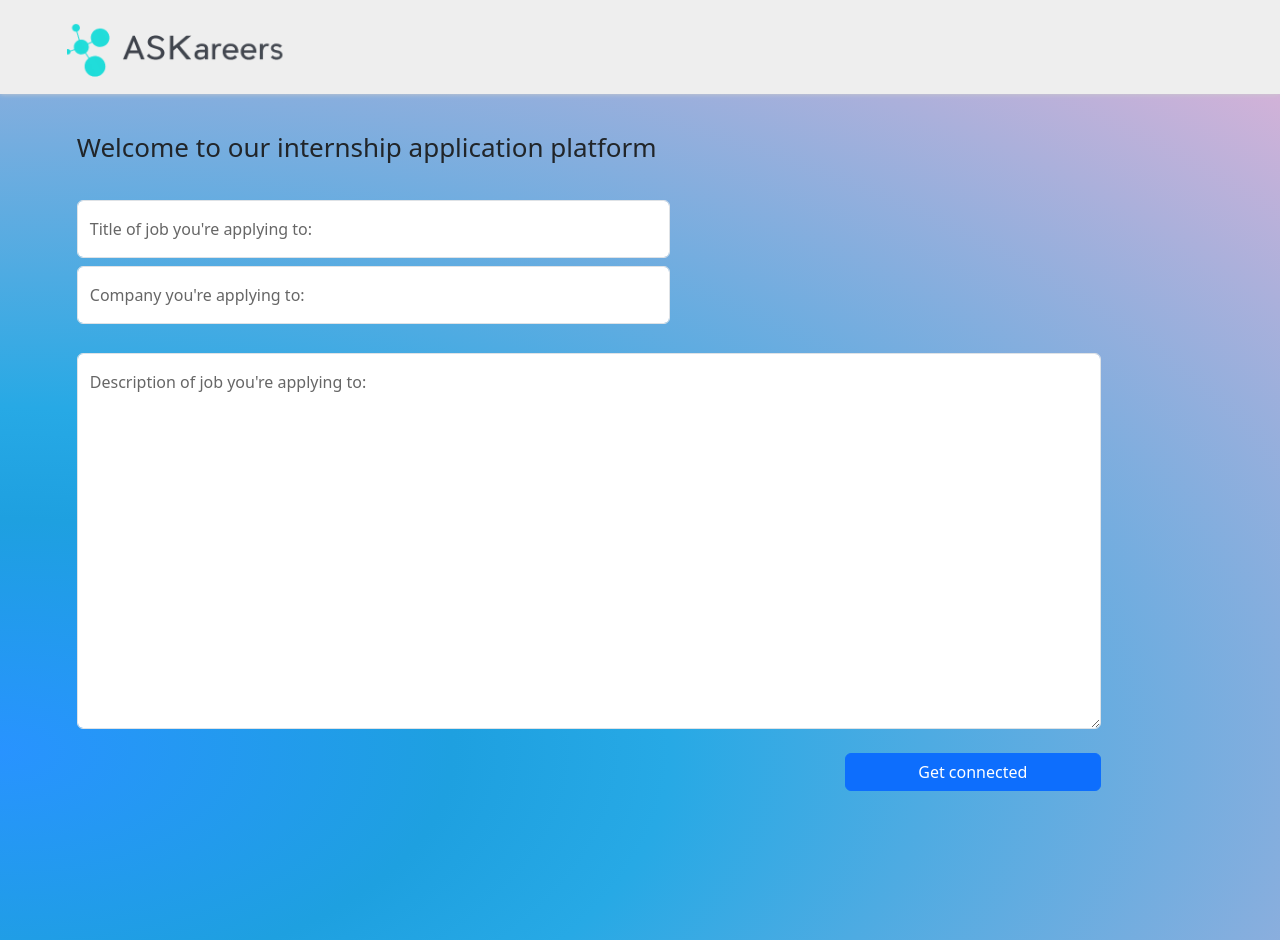
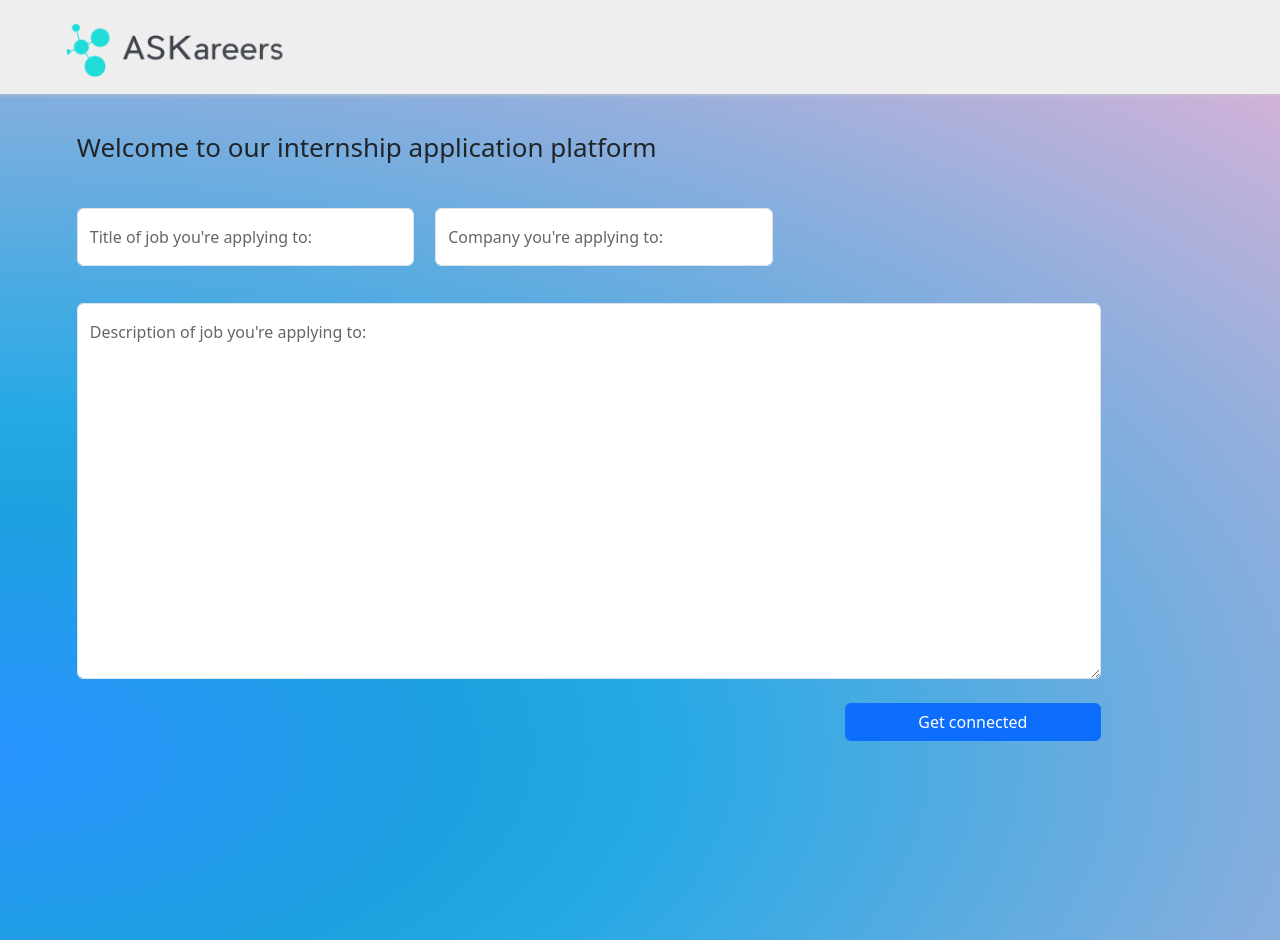
Before and after one commit to hw1621/AskCareer, a Flask app: template src/templates/searchpage.html in a window 1280 px wide. Run offline with Flask 3, Linux system fonts and the light colour scheme; the template is opened without the code that fills it, so the values that code supplies are empty; some libraries are stand-ins or nearby versions.

Commit message:
Added min-widths to standardize design

```diff
--- a/src/app.py
+++ b/src/app.py
@@ -186,9 +186,9 @@ def setting():
         return render_template("settings.html", settings=settings)
 
 
-# @app.route('/test')
-# def test_page():
-#     return render_template("profile.html")
+@app.route('/test')
+def test_page():
+    return render_template("searchpage.html")
 
 
 if __name__ == '__main__':
--- a/src/static/css/searchpage.css
+++ b/src/static/css/searchpage.css
@@ -12,7 +12,12 @@ form {
 }
 
 #job-title-row {
-    width: 60%;
+    max-width: 70%;
+}
+
+#job-title-row input {
+    margin-top: 0.5em;
+    margin-bottom: 0.5em;
 }
 
 #job-description {
@@ -32,6 +37,7 @@ form {
 
 #form-submit {
     width: 25%;
+    min-width: 15ch;
 }
 
 .col-md {
--- a/src/static/js/navbar.js
+++ b/src/static/js/navbar.js
@@ -60,20 +60,21 @@ function loadChatOverview(data) {
         }
         let htmlCode =      "<div class=\"chat-overview-head\">\n" +
                                         "<div class=\"chat-overview-img-container\">\n" +
-                                            `<img class=\"chat-overview-img\" alt=\"\" src=\"${i["otherPersonImage"]}\"/>\n` +
+                                            `<img class="chat-overview-img" alt="" src="${i["otherPersonImage"]}"/>\n` +
                                         "</div>\n" +
                                         "<div class=\"chat-overview-text\">\n" +
-                                            `<div class=\"chat-overview-name\">${i["otherPersonName"]}</div>\n` +
-                                            `<div class=\"chat-overview-last-msg\">${message}</div>\n` +
+                                            `<div class="chat-overview-name">${i["otherPersonName"]}</div>\n` +
+                                            `<div class="chat-overview-last-msg">${message}</div>\n` +
                                         "</div>\n" +
                                     "</div>\n" +
                                     "<div class=\"chat-overview-notifications\">\n" +
-                                        `<div class=\"chat-overview-notification-badge\">${i["unread"]}</div>\n` +
+                                        `<div class="chat-overview-notification-badge">${i["unread"]}</div>\n` +
                                     "</div>\n"
         let newDiv = document.createElement("div");
         newDiv.classList.add("single-chat-overview");
         newDiv.onclick = function() {loadChat(i["otherPerson"])};
         newDiv.innerHTML = htmlCode;
+        newDiv.getElementsByClassName("chat-overview-notification-badge")[0].style.display = i["unread"] === 0 ? "none" : "block";
         chatOverview.insertBefore(newDiv, null);
     }
 }
--- a/src/static/js/profileModal.js
+++ b/src/static/js/profileModal.js
@@ -115,13 +115,13 @@ async function getProfilePhoto(profileId) {
         console.assert(response.ok, 'Response was not ok.')
         return response.json();
     }).then(function writeData(data) {
-        var image_url = data['profilePhotoString'];
+        let image_url = data['profilePhotoString'];
         return image_url;
     });
 }
 
 function loadImage(event) {
-    image = document.getElementById("edit-profile-image");
+    let image = document.getElementById("edit-profile-image");
     image.src = URL.createObjectURL(event.target.files[0]);
     image.onload = function() {
       URL.revokeObjectURL(image.src) // free memory
--- a/src/templates/profile.html
+++ b/src/templates/profile.html
@@ -7,15 +7,15 @@
     <div id="clone-work-experience" style="display: none">
         <div class="work-experience-entry">
             <div class="form-floating mb-3">
-                <input required name="company" type="text" class="form-control" placeholder="Google">
+                <input id="company" required name="company" type="text" class="form-control" placeholder="Google">
                 <label for="company">Company name: </label>
             </div>
             <div class="form-floating mb-3">
-                <input required name="title" type="text" class="form-control" placeholder="Manager">
+                <input id="title" required name="title" type="text" class="form-control" placeholder="Manager">
                 <label for="title">Job title: </label>
             </div>
             <div class="form-floating mb-3">
-                <textarea required name="summary" class="form-control" placeholder="I work in Google..."  style="height: 120px"></textarea>
+                <textarea required id="summary" name="summary" class="form-control" placeholder="I work in Google..."  style="height: 120px"></textarea>
                 <label for="summary">Job summary: </label>
             </div>
             <div class="row g-2">
--- a/src/templates/searchpage.html
+++ b/src/templates/searchpage.html
@@ -8,19 +8,19 @@
     <form method="post">
         <div class="row g-2" id="job-title-row">
           <div class="col-md">
-            <div class="form-floating" style="min-width: 35ch">
+            <div class="form-floating" style="min-width: 28ch">
               <input id="job-title" name="job-title" required type="text" class="form-control" placeholder="Job title">
               <label for="job-title">Title of job you're applying to: </label>
             </div>
           </div>
           <div class="col-md">
-            <div class="form-floating" style="min-width: 35ch">
+            <div class="form-floating" style="min-width: 28ch">
               <input id="company" name="job-company" type="text" class="form-control" placeholder="Company">
               <label for="company">Company you're applying to: </label>
             </div>
           </div>
         </div>
-        <div class="form-floating mb-3" id="job-description">
+        <div class="form-floating mb-3" id="job-description" style="min-width: 33ch">
             <textarea id="jd" name="job-summary" class="form-control" placeholder="Please enter your job description." aria-label="With textarea"></textarea>
             <label for="job-summary">Description of job you're applying to: </label>
         </div>
```
